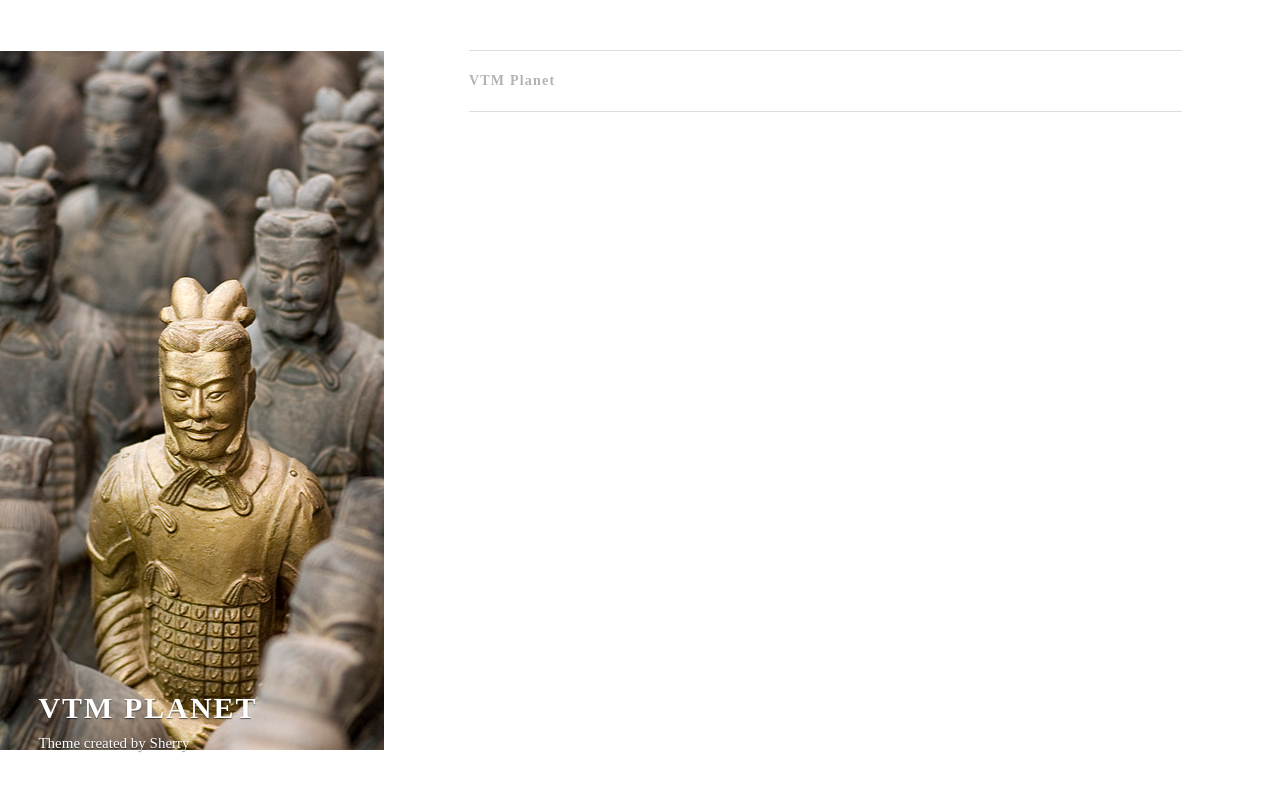
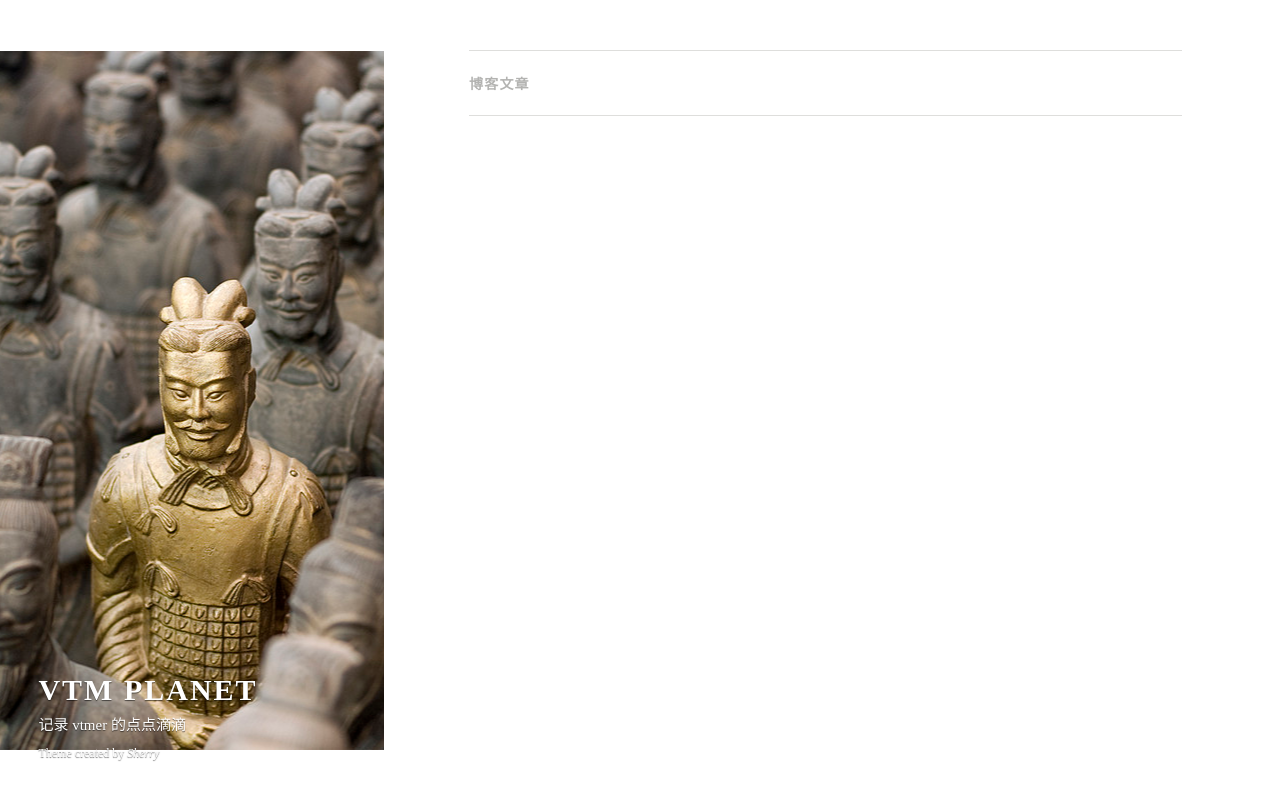
Before and after one commit to vtmer/planet, a plain HTML site: page index.html in a window 1280 px wide. Drawn offline with Linux system fonts and the light colour scheme; no server answers.

Commit message:
tweak the page

```diff
--- a/index.html
+++ b/index.html
@@ -11,8 +11,8 @@
       <div id="cover-body">
         <div id="cover-body-inner">
           <h1>VTM PLANET</h1>
-          <p>Theme created by Sherry</p>
-          <div id="cover-meta"></div>
+          <p>记录 vtmer 的点点滴滴</p>
+          <div id="cover-meta">Theme created by <span>Sherry</span></div>
         </div>
       </div>
     </div>
@@ -21,8 +21,8 @@
         <div class="bucket">
           <div class="bucket-head">
             <h5>
-              <a href="#">
-                <span class="most">VTM Planet</span>
+              <a href="">
+                <span class="most">博客文章</span>
                 <span class="more"></span></a>
             </h5>
           </div>
--- a/static/css/style.css
+++ b/static/css/style.css
@@ -44,8 +44,12 @@
   margin: 7px auto;
 }
 #cover-meta {
-  font-size: 14px;
+  font-size: 12px;
   line-height: 1.5;
+}
+#cover-meta span {
+  font-style: italic;
+  font-weight: 500;
 }
 #wrapper {
 	position: absolute;
--- a/static/templates/post.html
+++ b/static/templates/post.html
@@ -1,9 +1,9 @@
 <div class="post-item">
   <h3 class="post-item-title">
-    <a href="<%= post.url %>"><%= post.title %></a>
+    <a href="<%= post.link %>"><%= post.title %></a>
   </h3>
   <div class="post-item-meta">
-    <a href="#" class="post-item-author"><%= post.author %></a>
+    <a href="<%= post.domain %>" class="post-item-author"><%= post.author %></a>
   </div>
   <div class='content'>
     <%= post.content %>
```
